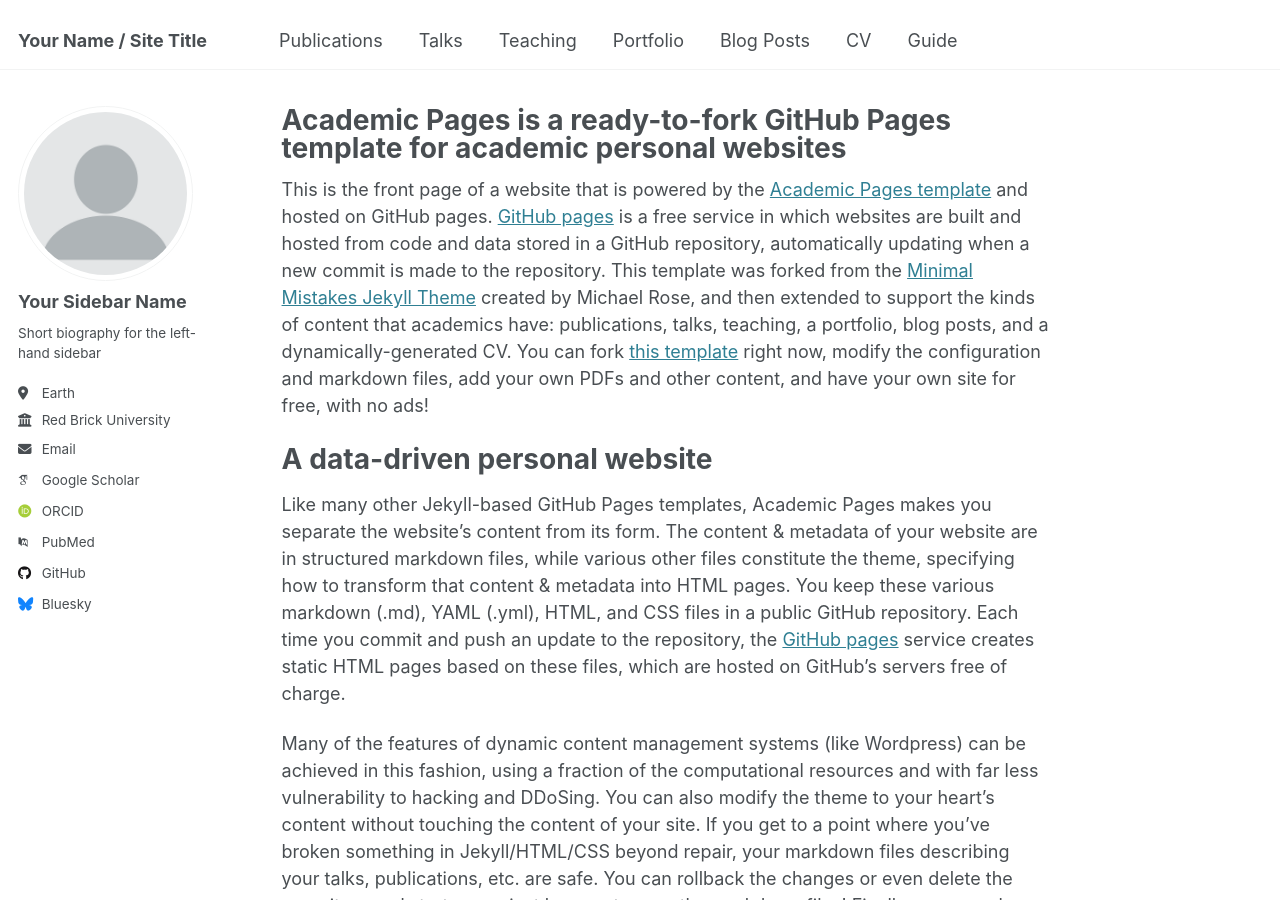
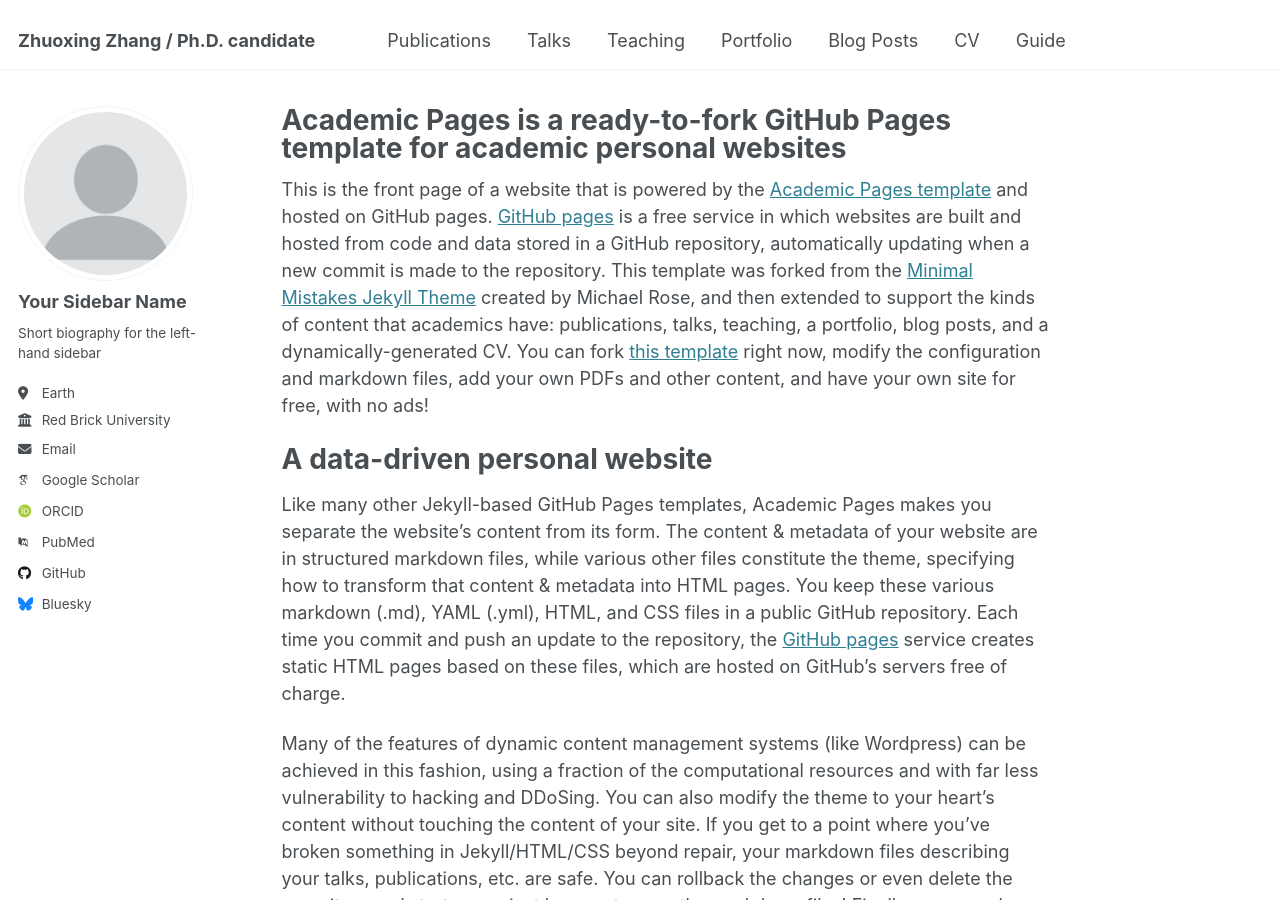
Before and after one commit to zhuoxingzhang/zhuoxingzhang.github.io, a Jekyll site: the page built from _pages/about.md, in a window 1280 px wide and 900 px high. Built offline with Jekyll 4.4.1, drawn with Linux system fonts in a browser that asks for light colours; some web fonts are replaced.

Commit message:
Update _config.yml

```diff
--- a/_config.yml
+++ b/_config.yml
@@ -9,7 +9,7 @@
 # Basic Site Settings
 locale                   : "en-US"
 site_theme               : "default"
-title                    : "Your Name / Site Title"
+title                    : "Zhuoxing Zhang / Ph.D. candidate"
 title_separator          : "-"
 name                     : &name "Your Name"
 description              : &description "personal description"
```
